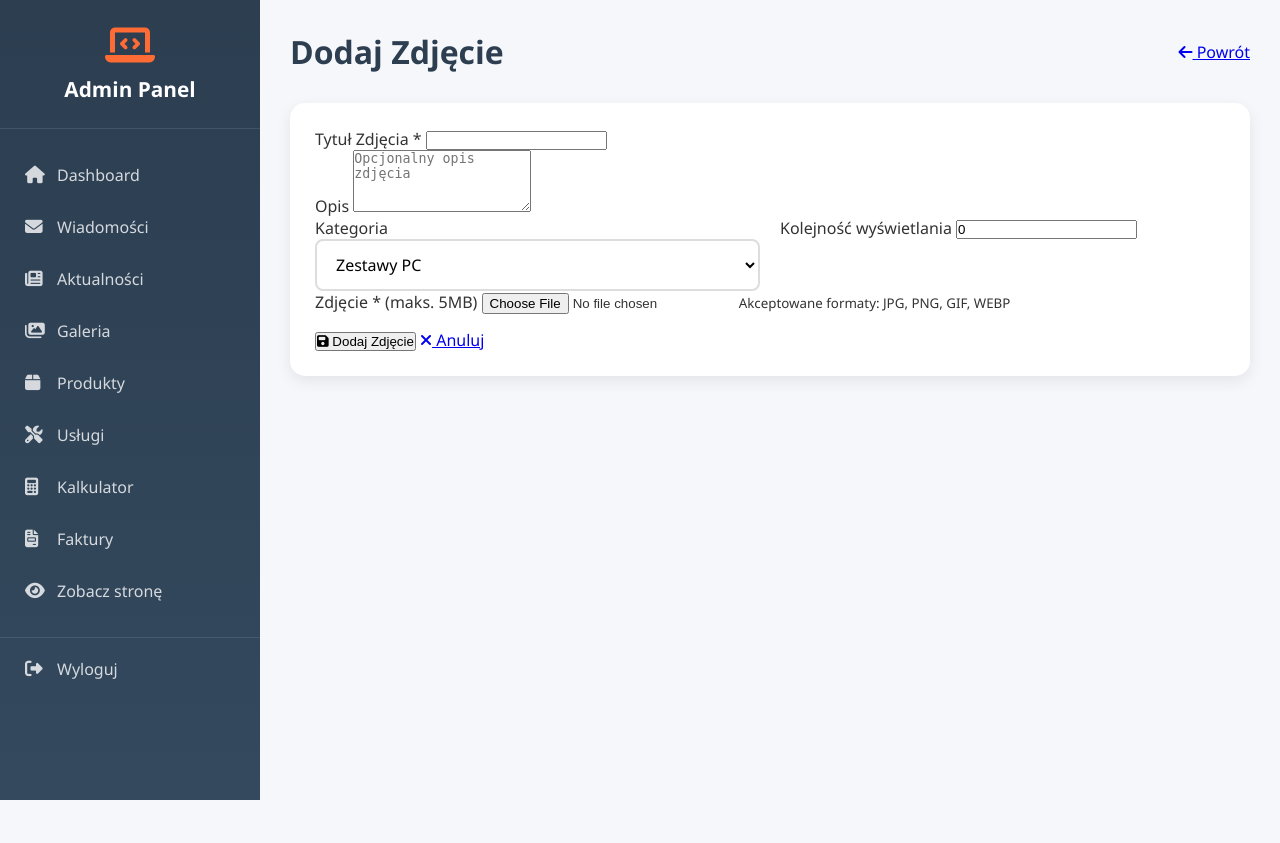
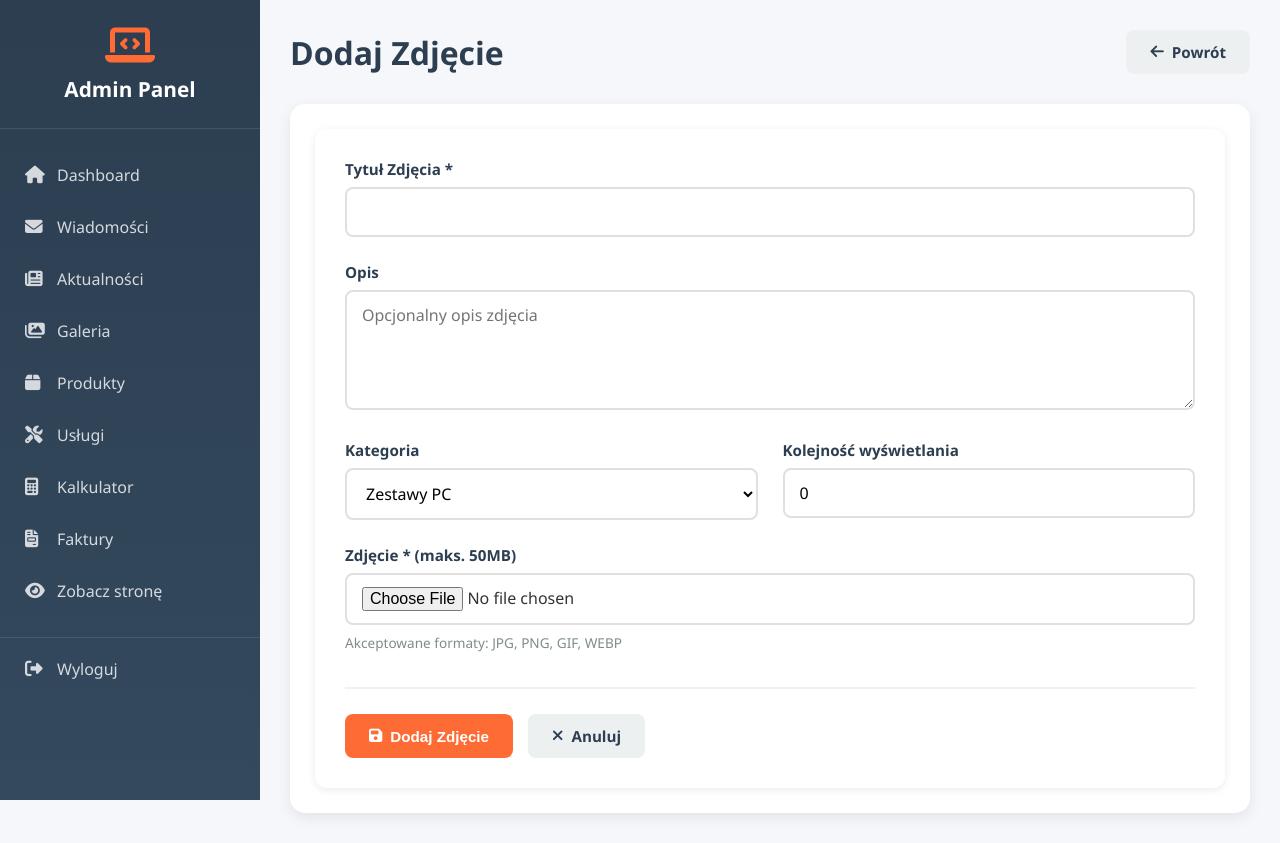
Before and after one commit to SerwisKarczewice/Strona-Serwisu-, a PHP site: page /admin/add_gallery.php in a window 1280 px wide. Before the commit the page ends 800 px from the top, so only its background shows below. Run offline with PHP 8.4, Linux system fonts and the light colour scheme; a user stored in the database is signed in.

Commit message:
Aktualizacja CSSa dla Admina

```diff
--- a/admin/add_gallery.php
+++ b/admin/add_gallery.php
@@ -135,7 +135,7 @@ if ($_SERVER['REQUEST_METHOD'] === 'POST') {
                     </div>
 
                     <div class="form-group">
-                        <label for="image">Zdjęcie * (maks. 5MB)</label>
+                        <label for="image">Zdjęcie * (maks. 50MB)</label>
                         <input type="file" id="image" name="image" accept="image/*" required>
                         <small>Akceptowane formaty: JPG, PNG, GIF, WEBP</small>
                         <div id="imagePreview" style="margin-top: 15px;"></div>
@@ -168,7 +168,7 @@ if ($_SERVER['REQUEST_METHOD'] === 'POST') {
                     preview.innerHTML = `
                         <div style="text-align: center;">
                             <p style="margin-bottom: 10px; font-weight: 600; color: #2c3e50;">Podgląd:</p>
-                            <img src="${e.target.result}" style="max-width: 400px; max-height: 400px; border-radius: 10px; box-shadow: 0 5px 15px rgba(0,0,0,0.1);">
+                            <img src="${e.target.result}">
                         </div>
                     `;
                 };
@@ -177,44 +177,6 @@ if ($_SERVER['REQUEST_METHOD'] === 'POST') {
         });
     </script>
 
-    <style>
-        .alert {
-            padding: 15px 20px;
-            border-radius: 10px;
-            margin-bottom: 25px;
-            display: flex;
-            align-items: center;
-            gap: 10px;
-        }
-
-        .alert-error {
-            background: #f8d7da;
-            color: #721c24;
-            border-left: 4px solid #dc3545;
-        }
-
-        .form-row {
-            display: grid;
-            grid-template-columns: 1fr 1fr;
-            gap: 20px;
-        }
-
-        select {
-            width: 100%;
-            padding: 12px 15px;
-            border: 2px solid #ddd;
-            border-radius: 8px;
-            font-size: 1rem;
-            font-family: inherit;
-            transition: border-color 0.3s ease;
-            background: white;
-        }
-
-        select:focus {
-            outline: none;
-            border-color: #ff6b35;
-        }
-    </style>
 </body>
 
 </html>
--- a/admin/add_product.php
+++ b/admin/add_product.php
@@ -156,7 +156,7 @@ if ($_SERVER['REQUEST_METHOD'] === 'POST') {
                     </div>
 
                     <div class="form-group">
-                        <label for="image">Zdjęcie Produktu (maks. 5MB)</label>
+                        <label for="image">Zdjęcie Produktu (maks. 50MB)</label>
                         <input type="file" id="image" name="image" accept="image/*">
                         <small>Akceptowane formaty: JPG, PNG, GIF, WEBP</small>
                         <div id="imagePreview" style="margin-top: 15px;"></div>
--- a/admin/css/admin.css
+++ b/admin/css/admin.css
@@ -364,6 +364,141 @@ body {
     gap: 10px;
 }
 
+/* Form Styling */
+.alert {
+    padding: 15px 20px;
+    border-radius: 10px;
+    margin-bottom: 25px;
+    display: flex;
+    align-items: center;
+    gap: 10px;
+    font-weight: 500;
+}
+
+.alert-error {
+    background: #fee;
+    color: #c33;
+    border-left: 4px solid #c33;
+}
+
+.admin-form {
+    background: #fff;
+    padding: 30px;
+    border-radius: 12px;
+    box-shadow: 0 2px 8px rgba(0, 0, 0, 0.08);
+}
+
+.form-group {
+    margin-bottom: 25px;
+}
+
+.form-group label {
+    display: block;
+    margin-bottom: 8px;
+    font-weight: 600;
+    color: #2c3e50;
+    font-size: 0.95rem;
+}
+
+.form-group input[type="text"],
+.form-group input[type="number"],
+.form-group input[type="file"],
+.form-group textarea,
+.form-group select {
+    width: 100%;
+    padding: 12px 15px;
+    border: 2px solid #e0e0e0;
+    border-radius: 8px;
+    font-size: 1rem;
+    font-family: inherit;
+    transition: all 0.3s ease;
+    background: #fff;
+}
+
+.form-group input[type="text"]:focus,
+.form-group input[type="number"]:focus,
+.form-group input[type="file"]:focus,
+.form-group textarea:focus,
+.form-group select:focus {
+    outline: none;
+    border-color: #ff6b35;
+    box-shadow: 0 0 0 3px rgba(255, 107, 53, 0.1);
+}
+
+.form-group textarea {
+    resize: vertical;
+    min-height: 120px;
+}
+
+.form-group small {
+    display: block;
+    margin-top: 8px;
+    color: #7f8c8d;
+    font-size: 0.85rem;
+}
+
+.form-row {
+    display: grid;
+    grid-template-columns: 1fr 1fr;
+    gap: 25px;
+}
+
+#imagePreview,
+#videoPreview {
+    margin-top: 20px;
+    text-align: center;
+}
+
+#imagePreview img,
+#videoPreview video {
+    max-width: 100%;
+    max-height: 400px;
+    border-radius: 10px;
+    box-shadow: 0 5px 15px rgba(0, 0, 0, 0.15);
+    object-fit: contain;
+}
+
+.form-actions {
+    display: flex;
+    gap: 15px;
+    margin-top: 35px;
+    padding-top: 25px;
+    border-top: 2px solid #f0f0f0;
+}
+
+.btn {
+    padding: 12px 24px;
+    border-radius: 8px;
+    font-weight: 600;
+    border: none;
+    cursor: pointer;
+    transition: all 0.3s ease;
+    display: inline-flex;
+    align-items: center;
+    gap: 8px;
+    font-size: 0.95rem;
+    text-decoration: none;
+}
+
+.btn-primary {
+    background: #ff6b35;
+    color: white;
+}
+
+.btn-primary:hover {
+    background: #e55a24;
+    box-shadow: 0 5px 15px rgba(255, 107, 53, 0.3);
+}
+
+.btn-secondary {
+    background: #ecf0f1;
+    color: #2c3e50;
+}
+
+.btn-secondary:hover {
+    background: #d5dbdd;
+}
+
 @media (max-width: 768px) {
     .sidebar {
         width: 70px;
@@ -386,4 +521,22 @@ body {
     .dashboard-grid {
         grid-template-columns: 1fr;
     }
+
+    .form-row {
+        grid-template-columns: 1fr;
+        gap: 20px;
+    }
+
+    .admin-form {
+        padding: 20px;
+    }
+
+    .form-actions {
+        flex-direction: column;
+    }
+
+    .btn {
+        width: 100%;
+        justify-content: center;
+    }
 }
--- a/admin/edit_product.php
+++ b/admin/edit_product.php
@@ -183,7 +183,7 @@ if ($_SERVER['REQUEST_METHOD'] === 'POST') {
                             </div>
                         <?php endif; ?>
                         <input type="file" id="image" name="image" accept="image/*">
-                        <small>Akceptowane formaty: JPG, PNG, GIF, WEBP (max 5MB)</small>
+                        <small>Akceptowane formaty: JPG, PNG, GIF, WEBP (max 50MB)</small>
                         <div id="imagePreview" style="margin-top: 15px;"></div>
                     </div>
 
```
